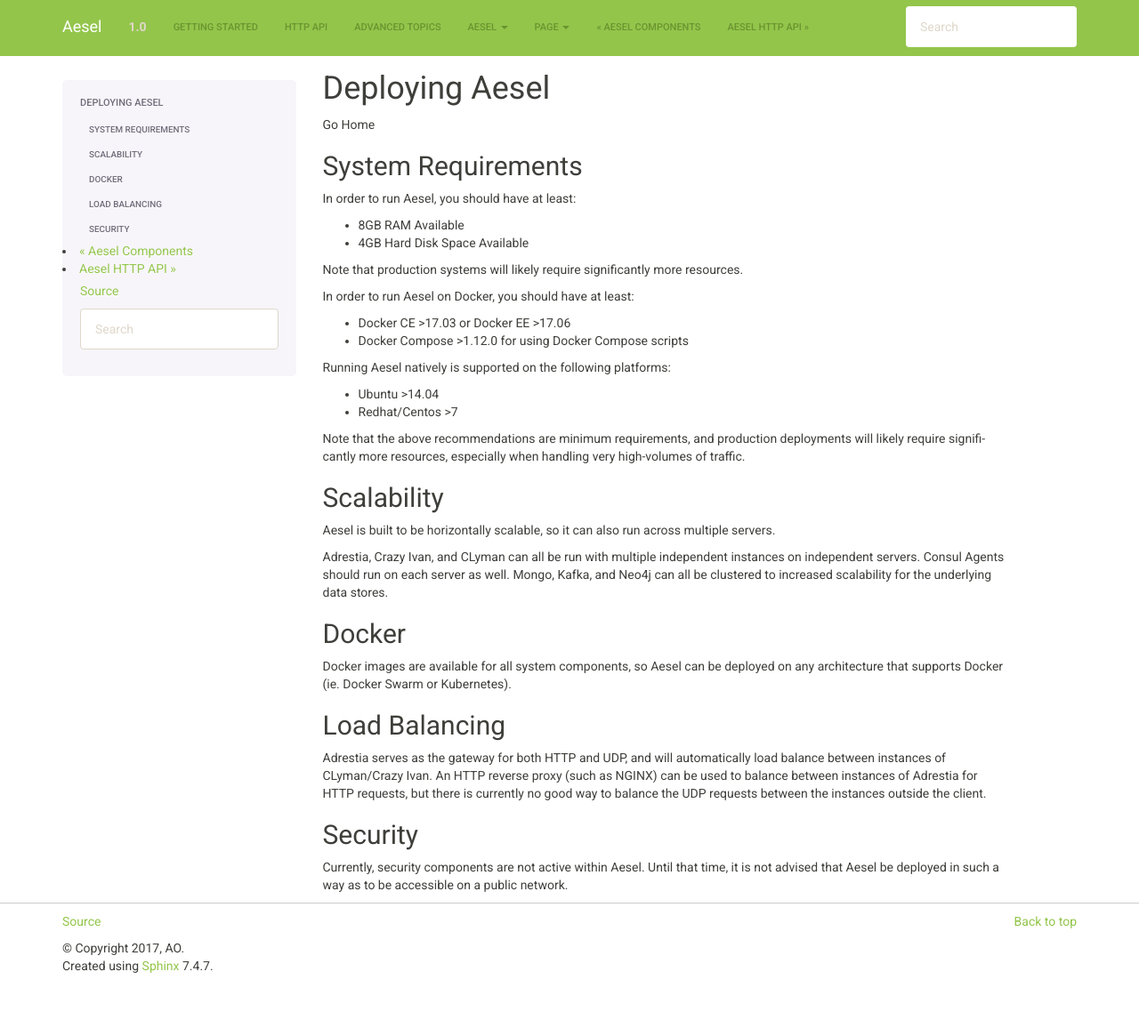
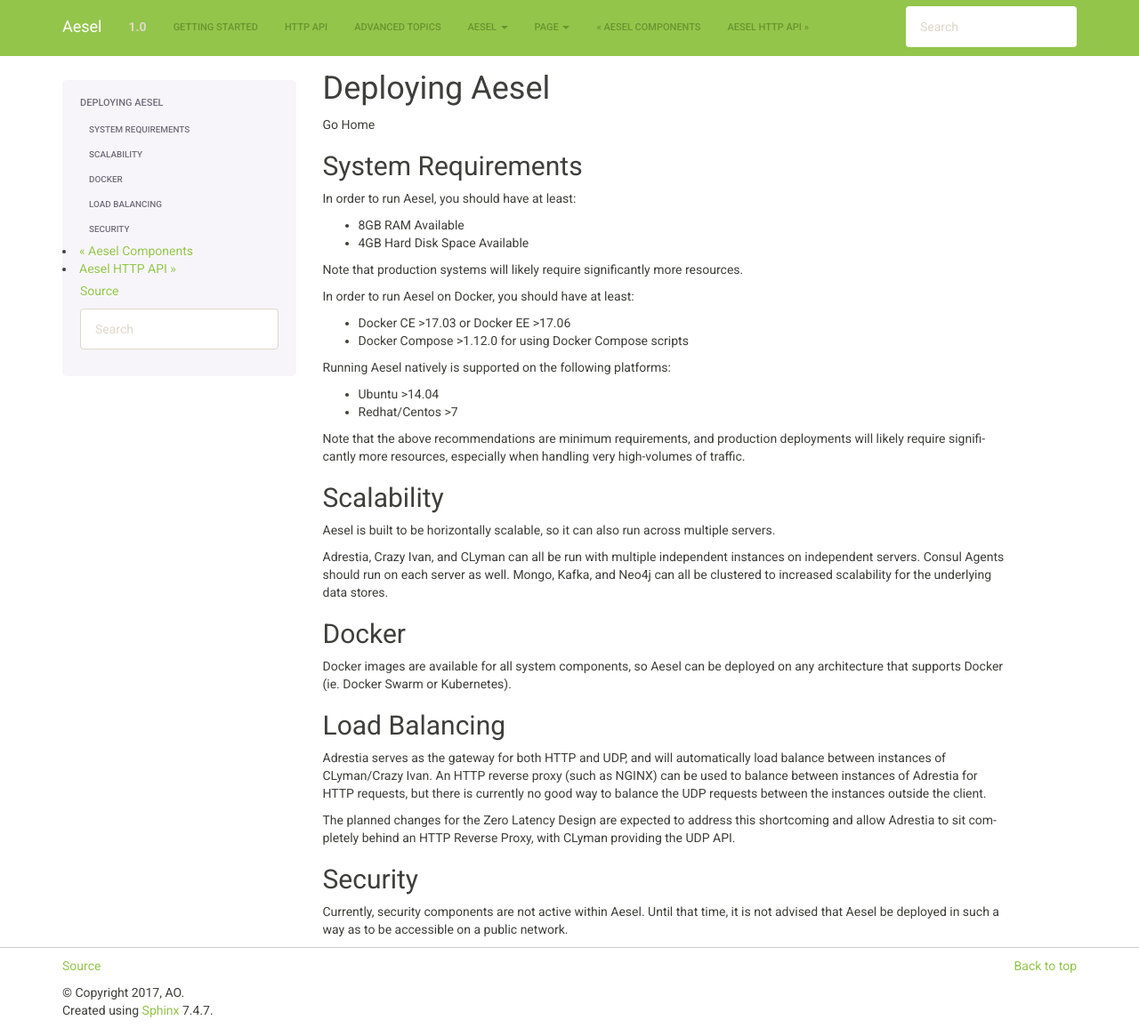
Before and after one commit to AO-StreetArt/Aesel, a Sphinx documentation site: the page built from docs/pages/deployment.rst, in a window 1280 px wide and 1156 px high. Shown: the whole window at 89% size. Built offline with Sphinx 7.4.7, drawn with Linux system fonts in a browser that asks for light colours.

Commit message:
final touches to Zero latency design

```diff
--- a/docs/pages/deployment.rst
+++ b/docs/pages/deployment.rst
@@ -37,6 +37,10 @@
 used to balance between instances of Adrestia for HTTP requests, but there is currently no good way
 to balance the UDP requests between the instances outside the client.
 
+The planned changes for the Zero Latency Design are expected to address this shortcoming
+and allow Adrestia to sit completely behind an HTTP Reverse Proxy, with CLyman providing
+the UDP API.
+
 Security
 --------
 
--- a/docs/pages/zero_latency.rst
+++ b/docs/pages/zero_latency.rst
@@ -98,3 +98,5 @@
 * Add IPC Support to ZeroMQ Driver in AOSSL
 * Add configurable logic in Adrestia to pass UDP endpoints to devices
 * Add Scene-Device Caching logic in CrazyIvan so no DB calls need to be made
+* Aggressive health-checking of CLyman & Crazy Ivan service pairs
+* Logic in Adrestia to provide an updated UDP endpoint to devices on failure
```
